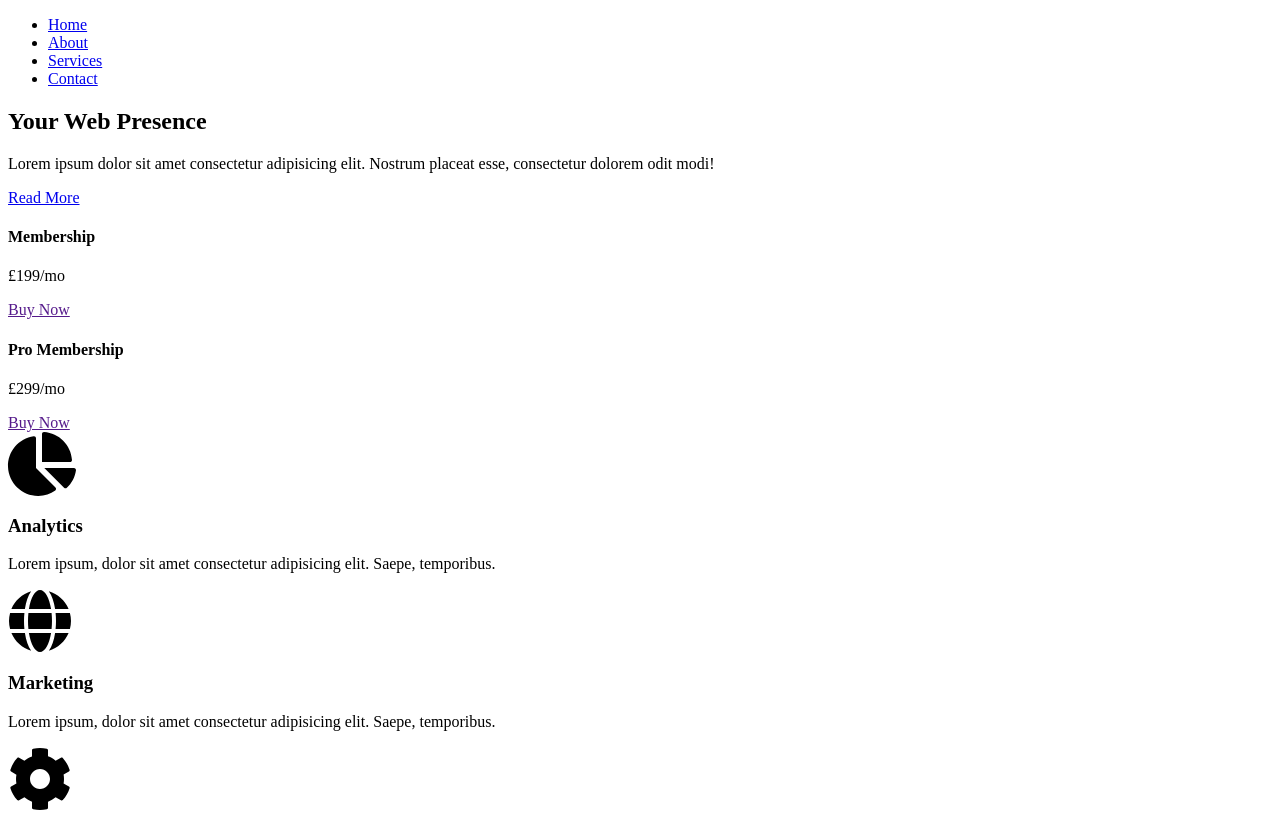
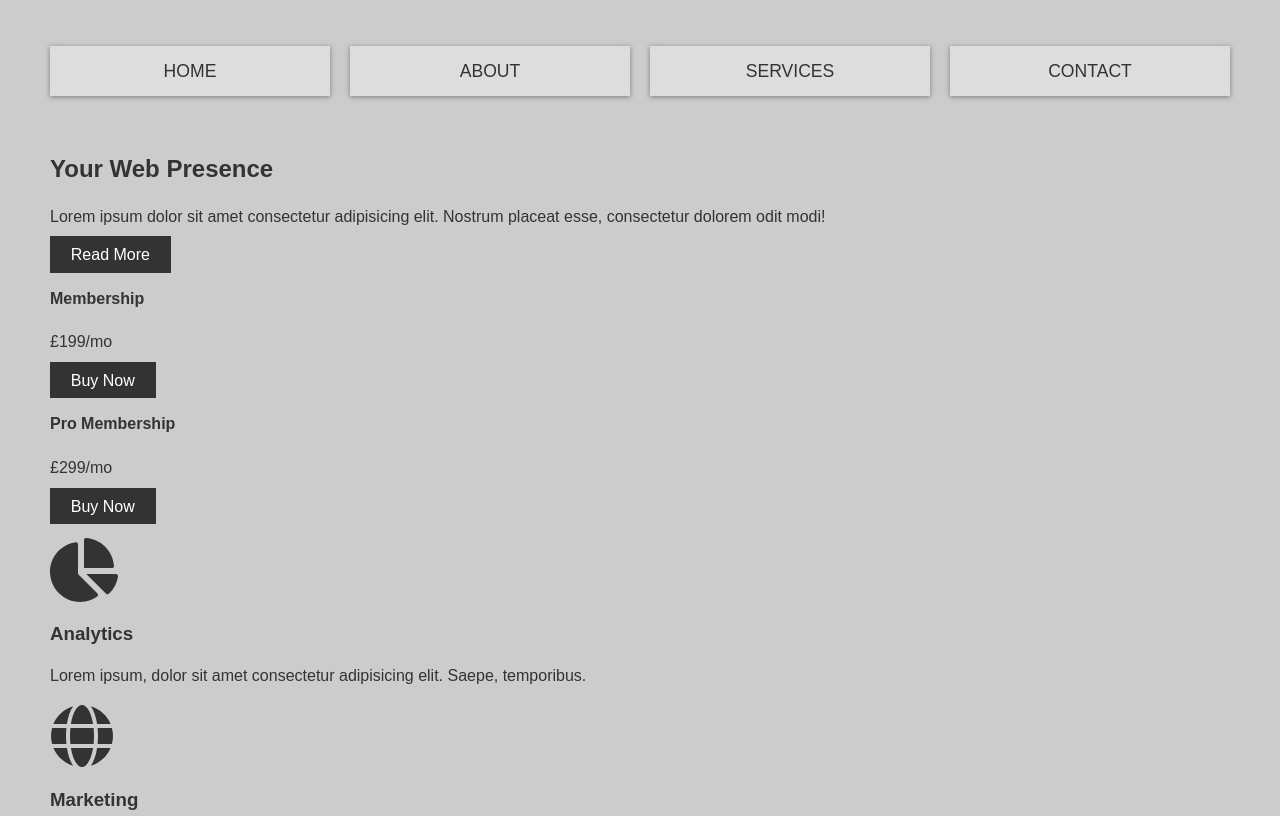
Before and after one commit to Carla022/WebPage01, a plain HTML site: page index.html in a window 1280 px wide. Shown: the top 816 px of the page. Drawn offline with Linux system fonts and the light colour scheme.

Commit message:
basic layout and html content + css

```diff
--- a/index.html
+++ b/index.html
@@ -73,6 +73,36 @@
             </div>
         </section>
 
+        <!-- Info Section -->
+
+        <section class="info">
+            <img src="img/pic.jpg" alt="">
+            <div>
+                <h2>Your Business On The Web</h2>
+                <p>Lorem ipsum dolor sit amet consectetur adipisicing elit. Tenetur enim recusandae beatae perferendis ea provident temporibus sunt, minus expedita autem? Facere pariatur iure provident sint magni reiciendis obcaecati blanditiis nihil?</p>
+                <a href="#" class="btn">Learn More</a>
+            </div>
+        </section>
+
+        <!-- Portoflio -->
+        <section class="portolio">
+            <img src="http://source.unsplash.com/random/200x200" alt="">
+            <img src="http://source.unsplash.com/random/201x200" alt="">
+            <img src="http://source.unsplash.com/random/202x200" alt="">
+            <img src="http://source.unsplash.com/random/203x200" alt="">
+            <img src="http://source.unsplash.com/random/204x200" alt="">
+            <img src="http://source.unsplash.com/random/205x200" alt="">
+            <img src="http://source.unsplash.com/random/206x200" alt="">
+            <img src="http://source.unsplash.com/random/207x200" alt="">
+            <img src="http://source.unsplash.com/random/208x200" alt="">
+
+        </section>
+
+        <!-- Footer -->
+        <footer>
+            <p>GridBizz &copy; 2023</p>
+        </footer>
+
     </div>
     <!-- Wrapper Ends -->
 
--- a/style.css
+++ b/style.css
@@ -0,0 +1,63 @@
+/* CSS Variables */
+
+:root {
+    --primary: #ddd;
+    --dark: #333;
+    --light: #fff;
+    --shadow: 0 1px 5px rgba(104,104,104, 0.8);
+
+}
+
+html {
+    box-sizing: border-box; /*if we use any padding this will prevent it from affecting the size of the element*/
+    font-family: Arial, Helvetica, sans-serif;
+    color: var(--dark);
+
+}
+
+body {
+    background: #ccc;
+    margin: 30px 50px;
+    line-height: 1.4;
+}
+
+.btn {
+    background: var(--dark) ;
+    color: var(--light);
+    padding: 0.6rem 1.3rem; /*1 rem = 16px*/
+    text-decoration: none;
+    border:0;
+}
+
+img {
+    max-width: 100%;
+}
+
+.wrapper {
+    display: grid;
+    grid-gap: 20px;
+}
+
+/* Navigation */
+
+.main-nav ul{
+    display: grid;
+    grid-gap: 20px;
+    padding: 0;
+    list-style: none;
+    /* grid-template-columns: 1fr 1fr 1fr 1fr; OR SHORTCUT BELOW */
+    grid-template-columns: repeat(4, 1fr);
+
+}
+
+.main-nav a {
+    background: var(--primary);
+    display: block;
+    text-decoration: none;
+    padding: 0.8rem;
+    text-align: center;
+    color: var(--dark);
+    text-transform: uppercase;
+    font-size: 1.1rem;
+    box-shadow: var(--shadow);
+}
```
